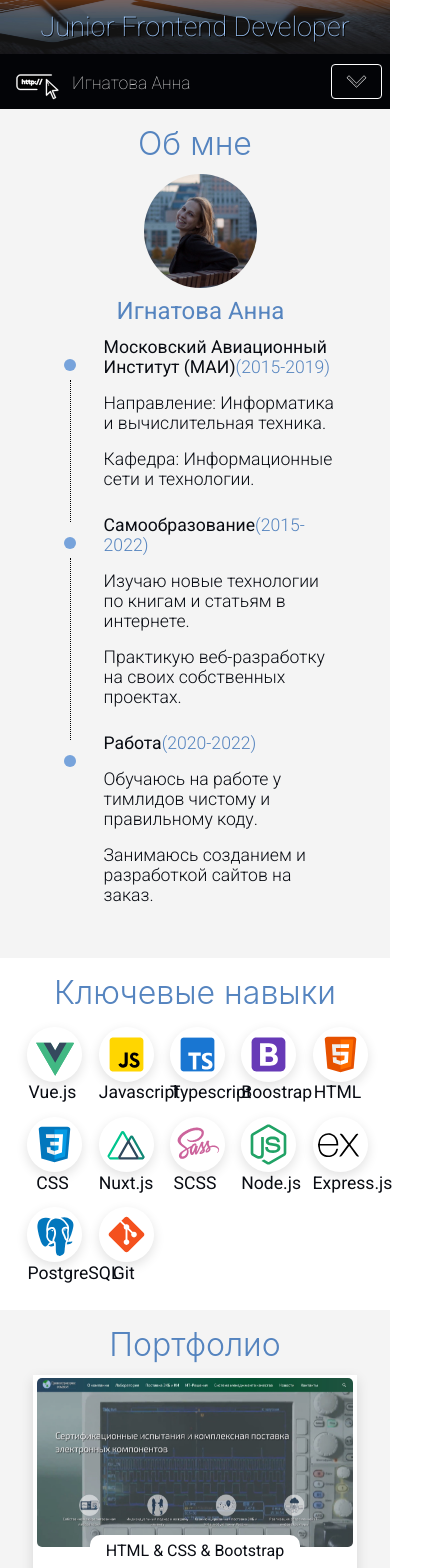
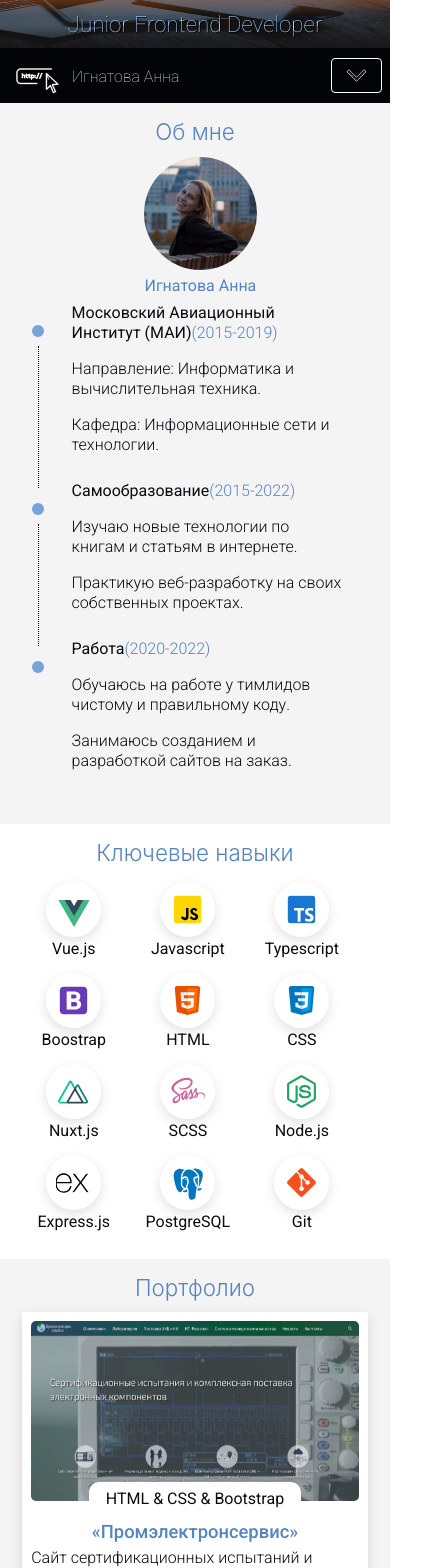
Before and after one commit to AnigalHub/Portfolio, a Nuxt app: page / in a window 390 px wide. Shown: the top 1568 px of the page, 433 px wide, since content can reach past the window. Built offline with nearby package versions, Linux system fonts and the light colour scheme.

Commit message:
изменены стили в @media screen and  (max-width: 500px)

```diff
--- a/pages/index.vue
+++ b/pages/index.vue
@@ -211,7 +211,7 @@ h2,span,.name{
   /*блоки под svg и название*/
   .projects{
     width: 60%;
-    margin: 12% auto 2%;
+    margin: 7% auto 2%;
     cursor: $cursor_pointer;
     border-radius: 10px;
     padding: 3%;
@@ -231,7 +231,7 @@ h2,span,.name{
  }
   img{
     width: 75%;
-    margin: 0 15% 0;
+    margin: -5% 15% 0;
     border-radius: 50%;
   }
   /*имя*/
@@ -253,7 +253,7 @@ h2,span,.name{
   /*элементы списка*/
   ul li {
     position: relative;
-    padding: 5px 0 15px 40px;
+    padding: 5px 0 10px 40px;
     cursor: default;
     /*свой маркер - кружок*/
     &:before {
@@ -468,13 +468,6 @@ h2,span,.name{
 
  /***********************АДАПТИВНОСТЬ******************/
 @media screen and (max-width: 350px) {
-  /*Компонент - "Главный"*/
-  #Home{
-    /*имя*/
-    .name{font-size: 1.3rem !important;}
-    /*фраза-Junior Frontend-разработчик*/
-    .front{ font-size: 1.4rem !important;}
-  }
   /*заголовки, текст, пункты меню, фраза в логотипе по всей странице*/
   .text_technology,.text,.nav-link,.navbar-brand{
     font-size: 1rem !important;
@@ -483,18 +476,28 @@ h2,span,.name{
   /*Компонент - "Ключевые навыки"*/
   #Skills {
     /*блоки под svg и название*/
-    .flex-container > div {width: 30% !important;}
+    .flex-container > div {width: 35% !important;}
+  }
+  #Contact{
+      .row{
+        padding: 0 !important;
+      }
+
   }
 }
 @media screen and (max-width: 500px) {
+  /*Компоненты - "Об мне", "Ключевые навыки", "Мои работы"*/
+  #About, #Skills, #Works, #Contact{padding: 6% 3%;}
   .navbar {
     padding: 0 2%;
   }
+  /*заголовок*/
+  h1,h2{font-size: 1.4rem !important;}
   /*Компоненты - "Об мне", "Ключевые навыки","Мои работы","Отзывы","Контакты"*/
   #About, #Skills, #Works{padding: 1rem 0;}
   /*текст для компонента "Мои работы", текст, пункты меню, фраза в логотипе по всей странице*/
-  .text_technology, .text, .nav-link, .navbar-brand {
-    font-size: 1.1rem;
+  .text_technology,.name, .text, .nav-link, .navbar-brand,#Works .flex-container .text, #About .name {
+    font-size: 1rem;
     line-height: 1.25rem;
   }
   /*Компонент - "Главный"*/
@@ -503,6 +506,9 @@ h2,span,.name{
     .front {font-size: 1.7rem;}
   }
   #About{
+    ul {
+      margin-left: -4.2rem !important;
+    }
     ul li {
       padding: 5px 0 5px 40px;
     }
@@ -529,7 +535,7 @@ h2,span,.name{
       margin: 0 .5%;
     }
     /*блоки под svg и название*/
-    .flex-container  > div {width: 16%;}
+    .flex-container  > div {width: 28%;}
     /*svg навыков (языков, фреймворков, ..)*/
     svg{
       width: 55px;
@@ -538,12 +544,47 @@ h2,span,.name{
   }
   /*Компонент - "Мои работы"*/
   #Works {
-    /*пункты меню в tabs*/
-    .nav-tabs .nav-item {width: 100%;}
     /*блоки с работами*/
     .flex-container > div {
       width: 100%;
-      margin: 0 5% 4% !important;
+      padding: 2.5%;
+      margin: 0 2% 4%;
+      .text_technology {
+        top: 170px;
+      }
+      /*картинки*/
+      img {
+        width: 100%;
+       height: 180px;
+      }
+    }
+  }
+  #Contact{
+    .flex-container {
+      margin: 0;
+      & > div{
+        width: 100%;
+        padding: 1%;
+        svg {
+          width: 35px;
+          height: 35px;
+        }
+      }
+      .row{
+        padding: 0 5%;
+      }
+    }
+  }
+  #Myfooter {
+    padding: 5%;
+    .text{
+      float: inherit;
+      text-align: center;
+      padding-bottom: 3%;
+    }
+    .svgFooter{
+      margin: 0 auto 2%;
+      width: 45%;
     }
   }
 }
@@ -694,7 +735,7 @@ h2,span,.name{
     }
   }
 }
-@media screen and (min-width: 992px)and (max-width: 1200px) {
+@media screen and (min-width: 992px) and (max-width: 1200px) {
   .navbar {
     padding: 0 7%;
   }
```
